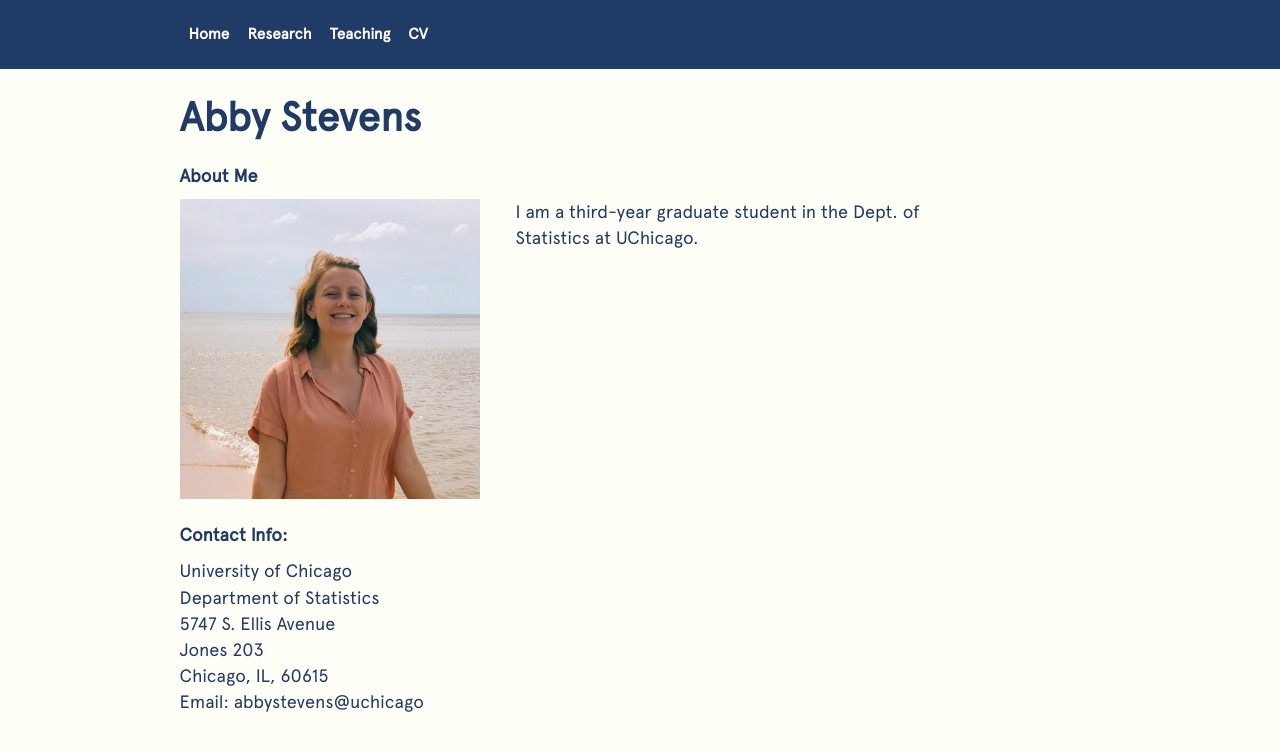
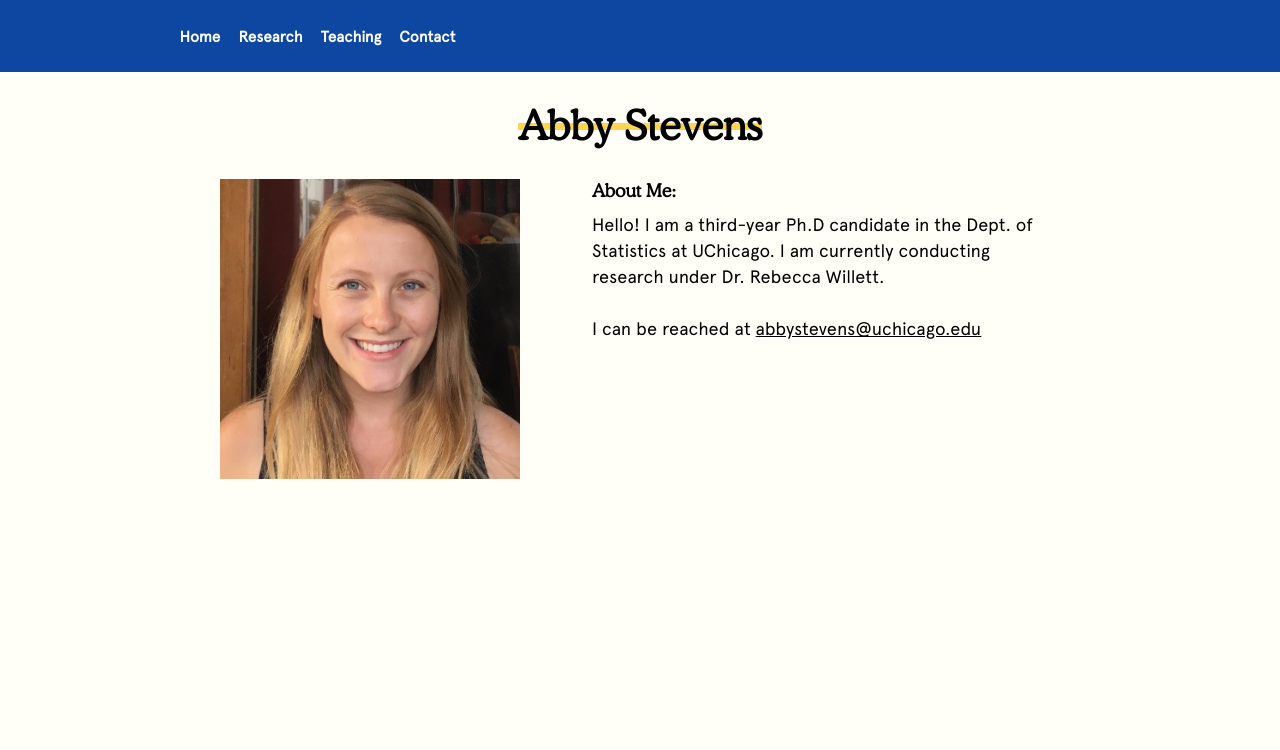
Before and after one commit to michelle-hoang/abby-stevens, a Gatsby site: page / in a window 1280 px wide. Built offline with nearby package versions, Linux system fonts and the light colour scheme; Gatsby itself is replaced by a stand-in of ours.

Commit message:
updated styling

```diff
--- a/gatsby-config.js
+++ b/gatsby-config.js
@@ -1,8 +1,8 @@
 module.exports = {
   siteMetadata: {
     title: `Abby Steven's Portfolio`,
-    description: `Abby Stevens`,
-    author: `@gatsbyjs`,
+    description: `Academic website for Abby Stevens, Ph.D candidate in Dept. of Statistics at UChicago`,
+    author: `@michelle-hoang`,
   },
   plugins: [
     `gatsby-plugin-react-helmet`,
@@ -15,12 +15,6 @@ module.exports = {
     },
     `gatsby-transformer-sharp`,
     `gatsby-plugin-sharp`,
-    {
-      resolve: `gatsby-plugin-google-fonts`,
-      options: {
-        fonts: [`karla`, `roboto mono`],
-      },
-    },
     {
       resolve: `gatsby-plugin-manifest`,
       options: {
--- a/src/components/about.js
+++ b/src/components/about.js
@@ -3,27 +3,33 @@ import Image from "./image"
 
 export const About = () => {
   return (
-    <div>
-      <div>
-        <h4>About Me</h4>
-      </div>
     <div className="about">
       <div
         className="pic"
         style={{
           alignSelf: `center`,
-            maxWidth: `337px`,
+          maxWidth: `350px`,
           marginBottom: `1.45rem`,
         }}
+        //this styling is applied, regardless of mobile or web
       >
         <Image />
       </div>
       <div className="info">
+        <h4> About Me:</h4>
         <p>
-            I am a third-year graduate student in the Dept. of Statistics at
-            UChicago.
+          Hello! I am a third-year Ph.D candidate in the Dept. of Statistics at
+          UChicago. I am currently conducting research under Dr. Rebecca
+          Willett.
+          <br /> <br />I can be reached at{" "}
+          <a
+            href={`mailto:  abbystevens@uchicago.edu`}
+            target="_blank"
+            style={{ textDecoration: `underline` }}
+          >
+            abbystevens@uchicago.edu
+          </a>
         </p>
-        </div>
       </div>
     </div>
   )
--- a/src/components/contact.js
+++ b/src/components/contact.js
@@ -4,12 +4,12 @@ export const Contact = () => {
   return (
     <div>
       <div>
-        <h4>Contact Info:</h4>
+        <h2 style={{ fontFamily: "Cooper" }}>Contact Info:</h2>
         <p>
           University of Chicago <br />
           Department of Statistics <br />
           5747 S. Ellis Avenue <br />
-          Jones 203
+          Jones 203/204
           <br />
           Chicago, IL, 60615 <br />
           Email: abbystevens@uchicago
--- a/src/components/header.js
+++ b/src/components/header.js
@@ -5,7 +5,7 @@ import React from "react"
 const Header = ({ siteTitle }) => (
   <header
     style={{
-      background: `#1f3b66`,
+      background: `#0d47a1`,
       marginBottom: `1.45rem`,
     }}
   >
@@ -19,11 +19,11 @@ const Header = ({ siteTitle }) => (
         padding: `1.45rem 1.0875rem`,
       }}
     >
-      <h5 style={{ paddingLeft: `0.5rem`, margin: 0 }}>
+      <h5 style={{ margin: 0 }}>
         <Link
           to="/"
           style={{
-            color: `white`,
+            color: `#fffff8`,
             textDecoration: `none`,
           }}
         >
@@ -34,7 +34,7 @@ const Header = ({ siteTitle }) => (
         <Link
           to="/research"
           style={{
-            color: `white`,
+            color: `#fffff8`,
             textDecoration: `none`,
           }}
         >
@@ -45,7 +45,7 @@ const Header = ({ siteTitle }) => (
         <Link
           to="/teaching"
           style={{
-            color: `white`,
+            color: `#fffff8`,
             textDecoration: `none`,
           }}
         >
@@ -54,13 +54,13 @@ const Header = ({ siteTitle }) => (
       </h5>
       <h5 style={{ paddingLeft: `1rem`, margin: 0 }}>
         <Link
-          to="/cv"
+          to="/contact-me"
           style={{
-            color: `white`,
+            color: `#fffff8`,
             textDecoration: `none`,
           }}
         >
-          CV
+          Contact
         </Link>
       </h5>
     </div>
--- a/src/components/image.js
+++ b/src/components/image.js
@@ -16,7 +16,7 @@ import Img from "gatsby-image"
 const Image = () => {
   const data = useStaticQuery(graphql`
     query {
-      placeholderImage: file(relativePath: { eq: "abby.jpg" }) {
+      placeholderImage: file(relativePath: { eq: "profile-pic.jpeg" }) {
         childImageSharp {
           fluid(maxWidth: 300) {
             ...GatsbyImageSharpFluid
--- a/src/components/layout.css
+++ b/src/components/layout.css
@@ -5,18 +5,24 @@
   src: local("Apercu"), url("../fonts/Apercu.woff") format("woff");
 }
 
+@font-face {
+  font-family: "Cooper";
+  font-style: normal;
+  font-weight: normal;
+  src: local("Cooper"), url("../fonts/Cooper.woff") format("woff");
+}
+
 * {
   font-family: "Apercu";
 }
 
 html {
-  /* font-family: sans-serif; */
   -ms-text-size-adjust: 100%;
   -webkit-text-size-adjust: 100%;
 }
 body {
   background: #fffff8;
-  color: #1f3b66;
+  color: black;
   margin: 0;
   -webkit-font-smoothing: antialiased;
   -moz-osx-font-smoothing: grayscale;
@@ -53,10 +59,13 @@ template {
   display: none;
 }
 a {
+  text-decoration: none;
+  color: black;
   background-color: transparent;
   -webkit-text-decoration-skip: objects;
 }
 a:active,
+a:visited,
 a:hover {
   outline-width: 0;
 }
@@ -74,6 +83,7 @@ dfn {
   font-style: italic;
 }
 h1 {
+  font-family: "Cooper";
   font-size: 2em;
   margin: 0.67em 0;
 }
@@ -212,7 +222,7 @@ html {
   box-sizing: inherit;
 }
 body {
-  color: #1f3b66;
+  color: black;
   font-family: georgia, serif;
   font-weight: normal;
   word-wrap: break-word;
@@ -243,7 +253,7 @@ h1 {
   padding-top: 0;
   margin-bottom: 1.45rem;
   color: inherit;
-  font-family: "Apercu", Helvetica Neue, sans-serif;
+  font-family: "Cooper", Helvetica Neue, sans-serif;
   font-weight: bold;
   text-rendering: optimizeLegibility;
   font-size: 2.25rem;
@@ -259,7 +269,7 @@ h2 {
   padding-top: 0;
   margin-bottom: 1.45rem;
   color: inherit;
-  font-family: "Apercu", Helvetica Neue, sans-serif;
+  font-family: "Cooper", Helvetica Neue, sans-serif;
   font-weight: bold;
   text-rendering: optimizeLegibility;
   font-size: 1.62671rem;
@@ -275,7 +285,7 @@ h3 {
   padding-top: 0;
   margin-bottom: 1.45rem;
   color: inherit;
-  font-family: "Apercu", Helvetica Neue, sans-serif;
+  font-family: "Cooper", Helvetica Neue, sans-serif;
   font-weight: bold;
   text-rendering: optimizeLegibility;
   font-size: 1.38316rem;
@@ -291,7 +301,7 @@ h4 {
   padding-top: 0;
   margin-bottom: 0.75rem;
   color: inherit;
-  font-family: "Apercu", Helvetica Neue, sans-serif;
+  font-family: "Cooper", Helvetica Neue, sans-serif;
   font-weight: bold;
   text-rendering: optimizeLegibility;
   font-size: 1rem;
@@ -307,7 +317,7 @@ h5 {
   padding-top: 0;
   margin-bottom: 1.45rem;
   color: inherit;
-  font-family: "Apercu", Helvetica Neue, sans-serif;
+  font-family: "Cooper", Helvetica Neue, sans-serif;
   font-weight: bold;
   text-rendering: optimizeLegibility;
   font-size: 0.85028rem;
@@ -623,6 +633,17 @@ pre tt:after {
   content: "";
 }
 
+.highlight {
+  font-family: "Cooper";
+  background: linear-gradient(180deg, rgba(255, 255, 248, 0) 65%, #ffd54f 35%);
+}
+
+.backButton a:active,
+a:visited,
+a:hover {
+  text-decoration: none;
+}
+
 @media only screen and (max-width: 480px) {
   html {
     font-size: 100%;
@@ -630,9 +651,14 @@ pre tt:after {
 }
 
 @media only screen and (min-width: 485px) {
+  .aboutHeader {
+    text-align: center;
+  }
+
   .about {
     display: flex;
     flex-direction: row;
+    justify-content: center;
   }
 
   .pic {
@@ -640,7 +666,18 @@ pre tt:after {
   }
 
   .info {
-    padding-left: 2rem;
-    width: 50%;
+    padding-left: 4rem;
+    width: 60%;
+  }
+
+  .main {
+    display: flex;
+    flex-direction: column;
+    align-content: center;
+    align-items: center;
+  }
+
+  .container {
+    width: 50rem;
   }
 }
--- a/src/components/seo.js
+++ b/src/components/seo.js
@@ -51,22 +51,6 @@ function SEO({ description, lang, meta, title }) {
           property: `og:type`,
           content: `website`,
         },
-        {
-          name: `twitter:card`,
-          content: `summary`,
-        },
-        {
-          name: `twitter:creator`,
-          content: site.siteMetadata.author,
-        },
-        {
-          name: `twitter:title`,
-          content: title,
-        },
-        {
-          name: `twitter:description`,
-          content: metaDescription,
-        },
       ].concat(meta)}
     />
   )
--- a/src/pages/index.js
+++ b/src/pages/index.js
@@ -3,15 +3,26 @@ import { Link } from "gatsby"
 
 import Layout from "../components/layout"
 import About from "../components/about"
-import Contact from "../components/contact"
+
 import SEO from "../components/seo"
 
 const IndexPage = () => (
   <Layout>
     <SEO title="Home" />
-    <h1>Abby Stevens</h1>
-    <About />
-    <Contact />
+    <div className="main">
+      <div className="container">
+        <h1
+          style={{
+            fontFamily: "Cooper",
+            textAlign: "center",
+            marginBottom: "2rem",
+          }}
+        >
+          <span className="highlight"> Abby Stevens </span>
+        </h1>
+        <About />
+      </div>
+    </div>
   </Layout>
 )
 
```
Also changed, not shown: src/components/back.js (added, +52 -0 lines), src/pages/contact-me.js (added, +19 -0 lines), src/pages/research.js (+27 -16 lines), src/pages/teaching.js (+10 -6 lines), src/fonts/Cooper.woff (added), src/images/abby.jpg (deleted), src/images/back-icon.png (added), src/images/download.png (added), src/images/profile-pic.jpeg (added). Lines whose indentation alone changed are shown as unchanged.
